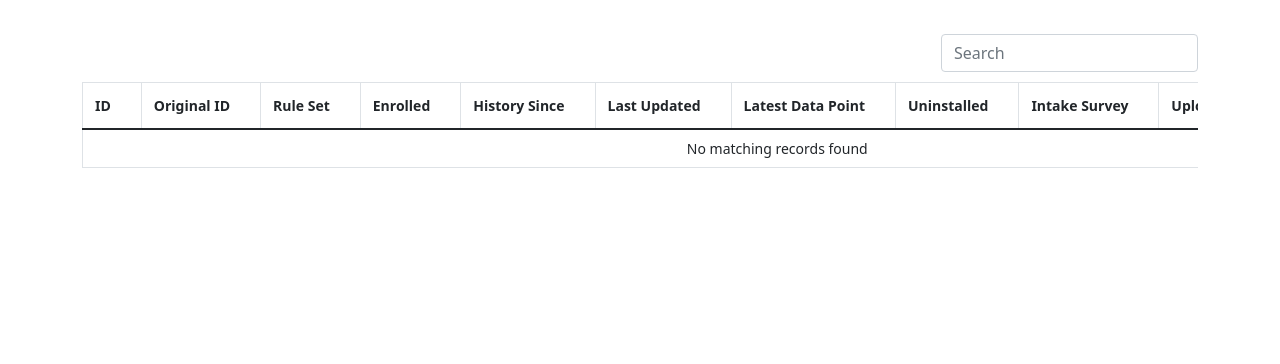
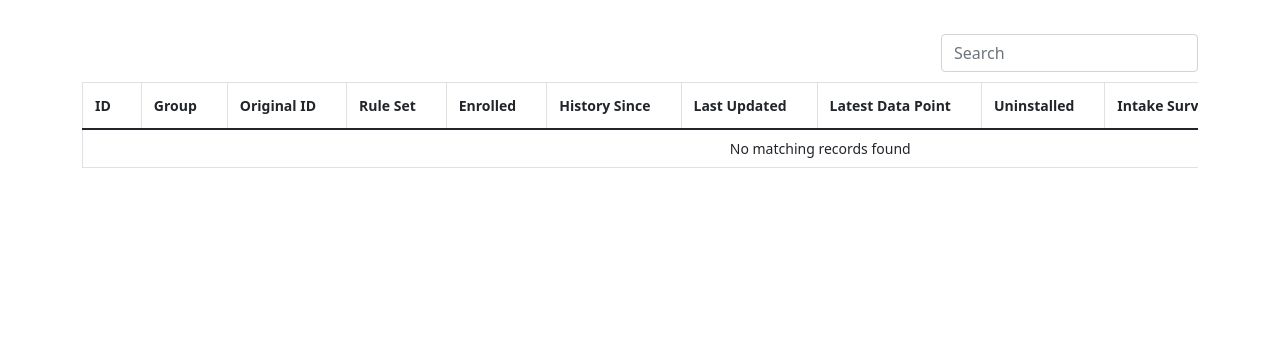
Before and after one commit to erickaakcire/Webmunk-Enrollment-App, a Django app: template templates/webmunk_enrollments.html in a window 1280 px wide. Shown: the part 56-420 px from the top of the page. Run offline with Django 3.2, Linux system fonts and the light colour scheme; the template is opened without the code that fills it, so the values that code supplies are empty; some libraries are stand-ins or nearby versions.

Commit message:
Group assignment work

```diff
--- a/templates/webmunk_enrollments.html
+++ b/templates/webmunk_enrollments.html
@@ -59,10 +59,11 @@
 		</nav>
 
 		<main class="container">
-			<table class="table small" data-toggle="table" data-pagination="true" data-search="true" data-page-list="[10, 25, 50, 100]">
+			<table id="enrollment_table" class="table small" data-toggle="table" data-pagination="true" data-search="true" data-unique-id="identifier" data-page-list="[10, 25, 50, 100]">
 				<thead>
 					<tr>
-						<th scope="col" data-sortable="true">ID</th>
+						<th scope="col" data-sortable="true" data-field="identifier">ID</th>
+						<th scope="col" data-sortable="true" data-field="group" data-formatter="selectFormatter" data-search-formatter="false">Group</th>
 						<th scope="col" data-sortable="true">Original ID</th>
 						<th scope="col" data-sortable="true">Rule Set</th>
 						<th scope="col" data-sortable="true">Enrolled</th>
@@ -80,6 +81,7 @@
 					{% for enrollment in enrollments %}
 						<tr>
 							<th scope="row">{{ enrollment.assigned_identifier }}</th>
+							<td>{{ enrollment.group }}</td>
 							<td>{{ enrollment.current_raw_identifier }}</td>
 							<td>{{ enrollment.rule_set }}</td>
 							<td>{{ enrollment.enrolled|localtime|date:'Y-m-d H:i' }}</td>
@@ -102,6 +104,82 @@
 		</main>
 		<script src="{% static 'enrollment/vendor/js/jquery-3.6.0.min.js' %}" crossorigin="anonymous"></script>
 		<script src="{% static 'enrollment/vendor/js/bootstrap.bundle.min.js' %}" crossorigin="anonymous"></script>
+
+		<script>
+			function selectFormatter(value, row, index, field) {
+				let returnHtml = '' // '<span>' + value + '</span>'
+
+				returnHtml += '<select class="form-select form-select-sm group_selector" id="group_' + row.identifier + '" style="width: auto;">'
+				returnHtml += '  <option>(None)</option>'
+
+				{% for group in groups %}
+					returnHtml += '  <option value="{{ group.name }}"'
+
+					if ('{{ group.name }}' == value) {
+						returnHtml += ' selected'
+					}
+
+					returnHtml += '>{{ group.name }}</option>'
+				{% endfor %}
+
+				returnHtml += '</select>'
+
+				return returnHtml
+			}
+
+			function attachListeners() {
+				$('.group_selector').off('change')
+
+				$('.group_selector').change(function(eventObj) {
+					const selector = $(this)
+
+					const identifier = selector.attr('id').replace('group_', '')
+					const value = selector.children('option:selected').text()
+
+					selector.attr('disabled', true)
+
+					$.post({
+						'url': '{% url "update_group" %}',
+						'data': {
+							'identifier': identifier,
+							'group': value
+						},'headers': {
+							'X-CSRFToken': '{{ csrf_token }}'
+						}, 'success': function(data) {
+						  	$("#enrollment_table").bootstrapTable('updateCellByUniqueId', {
+								id: identifier,
+								field: 'group',
+								value: value,
+								reinit: false
+							})
+
+							selector.removeAttr('disabled')
+						}
+					})
+				})
+			}
+
+			$(document).ready(function() {
+				window.setTimeout(attachListeners, 500)
+
+				$('#enrollment_table').on('load-success.bs.table', function (e, data, status, jqXHR) {
+					window.setTimeout(attachListeners, 500)
+				})
+
+				$('#enrollment_table').on('page-change.bs.table', function (e, number, size) {
+					window.setTimeout(attachListeners, 500)
+				})
+
+				$('#enrollment_table').on('sort.bs.table', function (e, number, size) {
+					window.setTimeout(attachListeners, 500)
+				})
+
+				$('#enrollment_table').on('search.bs.table', function (e, number, size) {
+					window.setTimeout(attachListeners, 500)
+				})
+			})
+
+		</script>
 		<script src="{% static 'enrollment/vendor/js/bootstrap-table.js' %}" crossorigin="anonymous"></script>
 	</body>
 </html>
--- a/urls.py
+++ b/urls.py
@@ -2,12 +2,13 @@
 
 from django.conf.urls import url
 
-from .views import enroll, uninstall, enrollments, unsubscribe_reminders, enrollments_txt
+from .views import enroll, uninstall, enrollments, unsubscribe_reminders, enrollments_txt, update_group
 
 urlpatterns = [
     url(r'^enroll.json$', enroll, name='enroll'),
     url(r'^uninstall$', uninstall, name='uninstall'),
     url(r'^unsubscribe/(?P<identifier>.+)$', unsubscribe_reminders, name='unsubscribe_reminders'),
     url(r'^enrollments$', enrollments, name='enrollments'),
+    url(r'^update_group.json$', update_group, name='update_group'),
     url(r'^enrollments.txt$', enrollments_txt, name='enrollments_txt'),
 ]
```
Also changed, not shown: admin.py (+9 -3 lines), models.py (+10 -0 lines), views.py (+22 -2 lines), migrations/0016_auto_20221004_2051.py (added).
